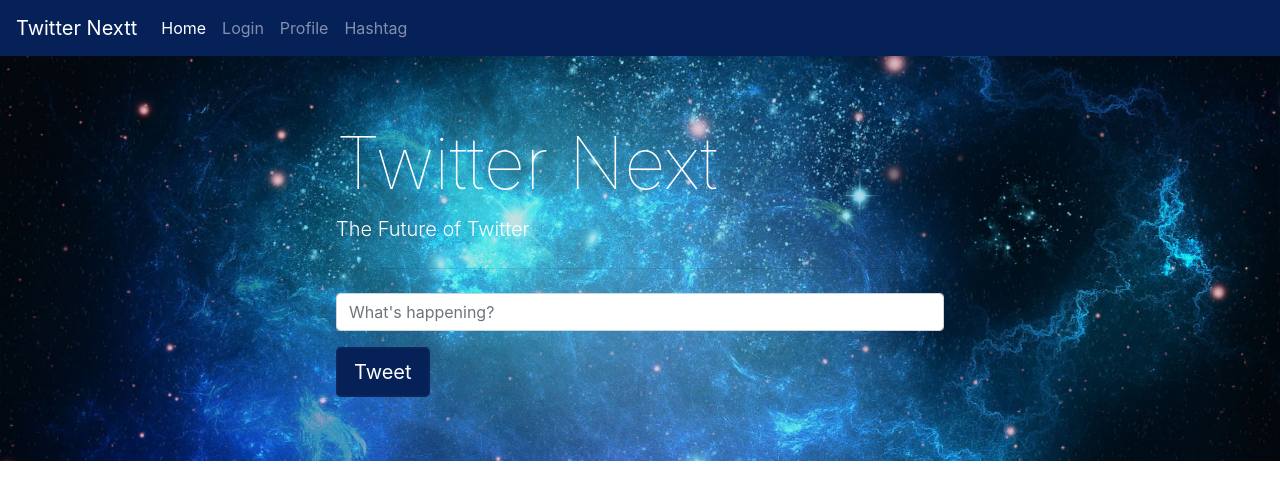
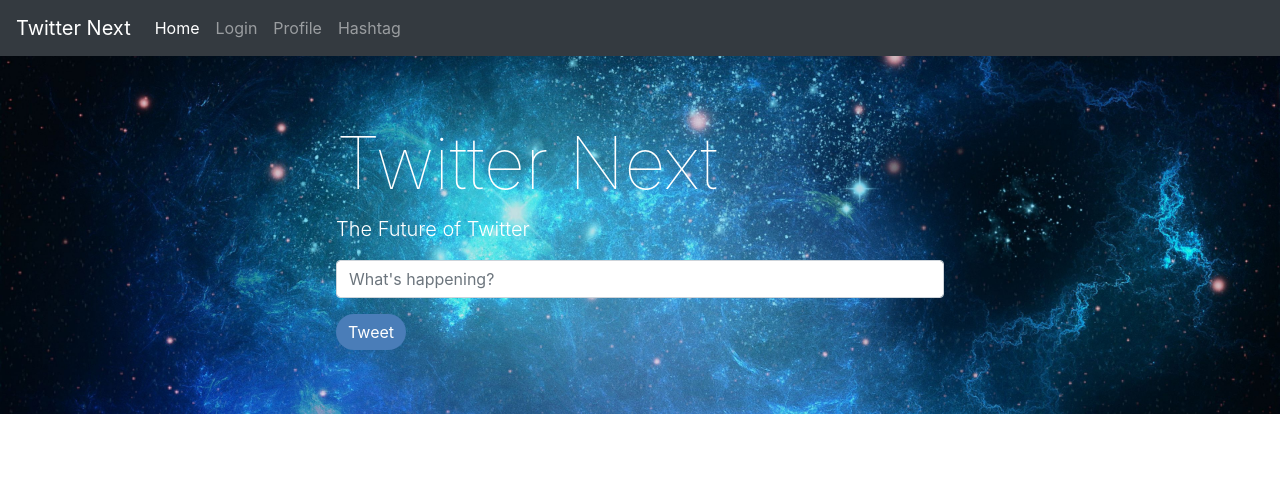
Before and after one commit to ameliapqy/TwitterNext, a Django app: page / in a window 1280 px wide. Shown: the top 500 px of the page. Run offline with Django 3.2, Linux system fonts and the light colour scheme; some libraries are stand-ins or nearby versions.

Commit message:
save before changing endpoints

```diff
--- a/core/models.py
+++ b/core/models.py
@@ -3,7 +3,7 @@ from django.contrib.auth.models import User
 
 # Create your models here.
 class Tweet(models.Model):
-    title = models.CharField(max_length=200)
-    body = models.TextField()
+    body = models.CharField(max_length=200)
+    # body = models.TextField()
     created_at = models.DateTimeField(auto_now=True)
     user = models.ForeignKey(User, on_delete=models.DO_NOTHING)
--- a/core/static/index.css
+++ b/core/static/index.css
@@ -4,7 +4,9 @@ body {
   font-family: "Segoe UI", Tahoma, Geneva, Verdana, sans-serif;
   min-height: 100vh;
 }
-
+.navbar-dark {
+  background-color: rgba(255, 0, 242, 0.2) !important;
+}
 .list {
   padding: 1% 75px 10px 30px;
   margin-left: 10%;
@@ -51,21 +53,21 @@ h1 {
 }
 
 .btn-info {
-  background-color: #062058 !important;
-  border-color: #0e2557 !important;
-  border-width: 2pt !important;
+  background-color: #4a7db8 !important;
+  border-width: 0pt !important;
   outline: 0pt !important;
+  border-radius: 24px !important;
 }
 
 .btn-info:hover {
-  background-color: #0d2a69 !important;
+  background-color: #193c88 !important;
   border-color: #223d77 !important;
-  border-width: 2pt !important;
+  border-width: 0pt !important;
 }
 
 .btn-info:focus {
   background-color: #05205a !important;
   border-color: #152d61 !important;
-  border-width: 2pt !important;
+  border-width: 0pt !important;
   outline: 0pt !important;
 }
--- a/core/templates/splash.html
+++ b/core/templates/splash.html
@@ -25,20 +25,9 @@
   </head>
 
   <body>
-    <nav
-      class="navbar navbar-expand-lg navbar-dark"
-      style="background-color: #062058;"
-    >
-      <a class="navbar-brand" href="#">Twitter Nextt</a>
-      <button
-        class="navbar-toggler"
-        type="button"
-        data-toggle="collapse"
-        data-target="#navbarSupportedContent"
-        aria-controls="navbarSupportedContent"
-        aria-expanded="false"
-        aria-label="Toggle navigation"
-      >
+    <nav class="navbar navbar-expand-lg navbar-dark bg-dark">
+      <a class="navbar-brand" href="#">Twitter Next</a>
+      <button class="navbar-toggler" type="button" data-toggle="collapse" data-target="#navbarSupportedContent" aria-controls="navbarSupportedContent" aria-expanded="false" aria-label="Toggle navigation">
         <span class="navbar-toggler-icon"></span>
       </button>
 
@@ -46,8 +35,7 @@
         <ul class="navbar-nav mr-auto">
           <li class="nav-item active">
             <a class="nav-link" href="#">
-              Home <span class="sr-only">(current)</span></a
-            >
+              Home <span class="sr-only">(current)</span></a>
           </li>
           <li class="nav-item">
             <a class="nav-link" href="#">Login</a>
@@ -68,25 +56,13 @@
         <p class="lead">
           The Future of Twitter
         </p>
-        <hr class="my-4" />
         <form id="form input" method="POST" action="/">
+          {% csrf_token %}
           <div class="form-group">
-            <input
-              type="text"
-              name="title"
-              class="form-control"
-              id="exampleFormControlInput1"
-              placeholder="What's happening?"
-            />
+            <input name="body" class="form-control" placeholder="What's happening?" />
           </div>
-          <button
-            type="submit"
-            class="btn btn-info btn-lg pawBtn"
-            href="#"
-            role="button" >
-            Tweet
-          </button>
-          <!-- <button type="submit">Add</button> -->
+          <button type="submit" class="btn btn-info"> Tweet </button>
+          </div>
         </form>
       </div>
     </div>
--- a/core/views.py
+++ b/core/views.py
@@ -1,6 +1,39 @@
 from django.shortcuts import render
 from core.models import Tweet
+from django.contrib.auth import authenticate, login
+from django.contrib.auth.models import User
 # Create your views here.
 def splash(request):
-	tweets = Tweet.objects.all()
-	return render(request, "splash.html", {"tweets" : tweets})
+    if request.method is "POST":
+        print(request.POST["title"], request.POST["body"])
+        body = request.POST["body"]
+        Tweet.objects.create(body=body, author=request.user)
+    # tweets = Tweet.objects.filter(author=req
+    tweets = Tweet.objects.all()
+    return render(request, "splash.html", {"tweets" : tweets})
+
+def delete(request):
+        tweet = Tweet.objects.get(id=request.GET['id'])
+        tweet.delete()
+
+
+def login_view(request):
+    if request.method == "POST":
+        print("post request")
+        username = request.POST["username"]
+        password = request.POST["password"]
+        user = authenticate(username=username, password=password)
+        if user is not None:
+            login(request, user)
+            print("redirected")
+            return redirect("/")
+    return render(request, 'accounts.html', {})
+
+def logout_view(request):
+    logout(request)
+    return redirect("/login")
+
+def signup_view(request):
+	user = User.objects.create_user(username=request.POST['username'], email=request.POST['email'], password=request.POST['password'])
+	login(request, user)
+	return redirect('/')
--- a/twitterNext/urls.py
+++ b/twitterNext/urls.py
@@ -16,8 +16,12 @@ Including another URLconf
 from django.contrib import admin
 from django.urls import path
 from core.views import splash
+from core.views import login_view, signup_view, logout_view
 
 urlpatterns = [
     path('admin/', admin.site.urls),
-    path('', splash, name='splash')
+    path('', splash, name='splash'),
+    path('login/', login_view, name='account'),
+    path('signup/', signup_view, name='account'),
+    path('logout/', logout_view, name='account')
 ]
```
Also changed, not shown: core/templates/accounts.html (added, +16 -0 lines), db.sqlite3.
